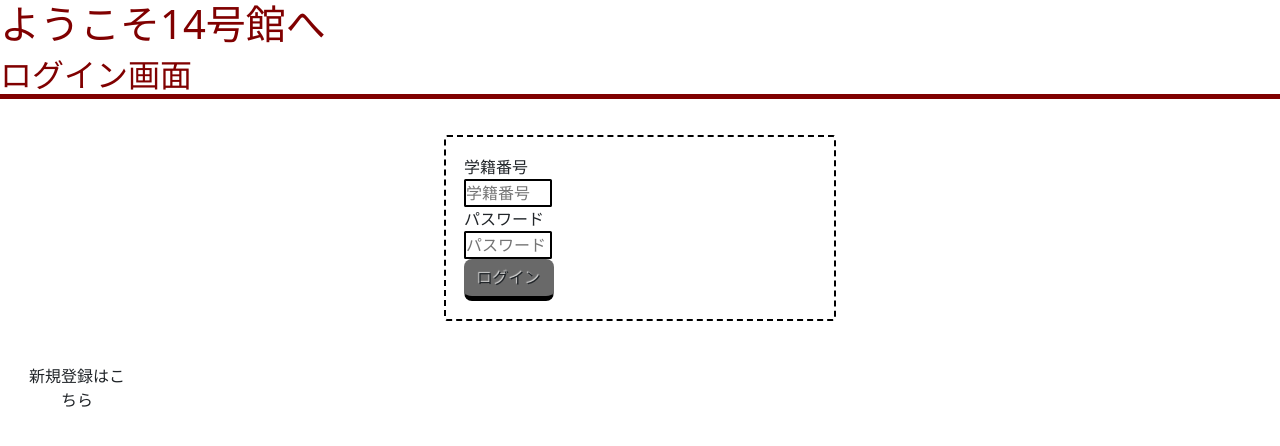
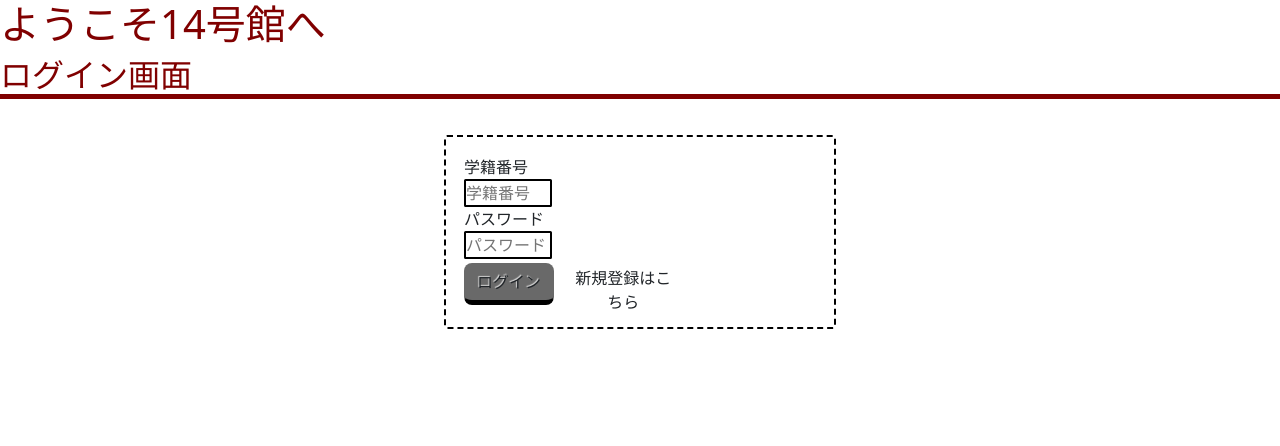
Before and after one commit to 2022AIT-OOP2-G11/ziyuukadai, a Flask app: page /login in a window 1280 px wide. Shown: the top 446 px of the page. Run offline with Flask 2, Linux system fonts and the light colour scheme; some libraries are stand-ins or nearby versions.

Commit message:
commitし忘れた

```diff
--- a/templates/login.html
+++ b/templates/login.html
@@ -38,9 +38,10 @@
                     {% endif %}
                 <!-- </div> -->
 
+                <button type="submit" class="btn btn-primarybtn btn--signup" id="move">新規登録はこちら</button>
+
             </div>
 
-            <button type="submit" class="btn btn-primarybtn btn--signup btn--emboss btn--cubic" id="move">新規登録はこちら</button>
         </form>
     </div>
 
```
